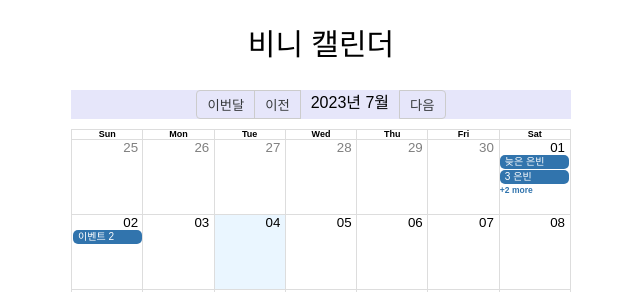
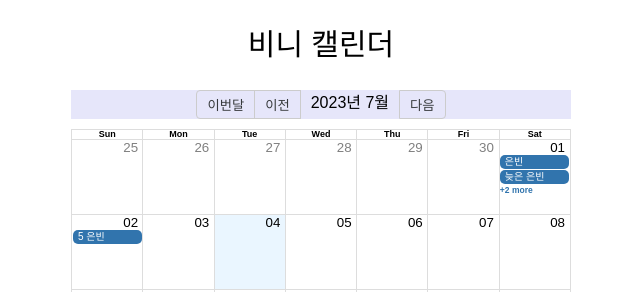
Before and after one commit to Gwasuwon-shot/web-pre-task, a React (Vite) app: page /eun-bean in a window 1280 px wide. Shown: the top 292 px of the page, without its empty margins (319-959 px from the left). Built offline with nearby package versions, Linux system fonts and the light colour scheme; a web font is replaced by a local one.

Commit message:
[ feat ] 같은 날 다른 시간 데이터 추가

```diff
--- a/src/components/eunBean/BeanCalendar.tsx
+++ b/src/components/eunBean/BeanCalendar.tsx
@@ -11,9 +11,9 @@ export default function BeanCalendar() {
     {
       id: 0,
       title: "은빈",
-      start: new Date(2023, 6, 1, 10, 0), // 시작 시간 (년, 월(0부터 시작), 일, 시간, 분)
-      end: new Date(2023, 6, 1, 12, 0), // 종료 시간 (년, 월(0부터 시작), 일, 시간, 분)
-      color: "#ff0000",
+      start: new Date(2023, 6, 1, 7, 0), // 시작 시간 (년, 월(0부터 시작), 일, 시간, 분)
+      end: new Date(2023, 6, 1, 8, 0), // 종료 시간 (년, 월(0부터 시작), 일, 시간, 분)
+      color: "#ffff00",
     },
     {
       id: 1,
@@ -25,22 +25,21 @@ export default function BeanCalendar() {
     {
       id: 2,
       title: "3 은빈",
-      start: new Date(2023, 6, 1, 8, 0), // 시작 시간 (년, 월(0부터 시작), 일, 시간, 분)
-      end: new Date(2023, 6, 1, 9, 0), // 종료 시간 (년, 월(0부터 시작), 일, 시간, 분)
+      start: new Date(2023, 6, 1, 9, 0), // 시작 시간 (년, 월(0부터 시작), 일, 시간, 분)
+      end: new Date(2023, 6, 1, 10, 0), // 종료 시간 (년, 월(0부터 시작), 일, 시간, 분)
       color: "#ff0000",
     },
     {
       id: 3,
       title: "4 은빈",
-      start: new Date(2023, 6, 1, 8, 0), // 시작 시간 (년, 월(0부터 시작), 일, 시간, 분)
-      end: new Date(2023, 6, 1, 9, 0), // 종료 시간 (년, 월(0부터 시작), 일, 시간, 분)
-      color: "#ff0000",
+      start: new Date(2023, 6, 1, 12, 0), // 시작 시간 (년, 월(0부터 시작), 일, 시간, 분)
+      end: new Date(2023, 6, 1, 14, 0), // 종료 시간 (년, 월(0부터 시작), 일, 시간, 분)
     },
     {
       id: 4,
-      title: "이벤트 2",
-      start: new Date(2023, 6, 2, 14, 0),
-      end: new Date(2023, 6, 2, 16, 0),
+      title: "5 은빈",
+      start: new Date(2023, 6, 2, 16, 0),
+      end: new Date(2023, 6, 2, 24, 0),
     },
   ];
 
```
